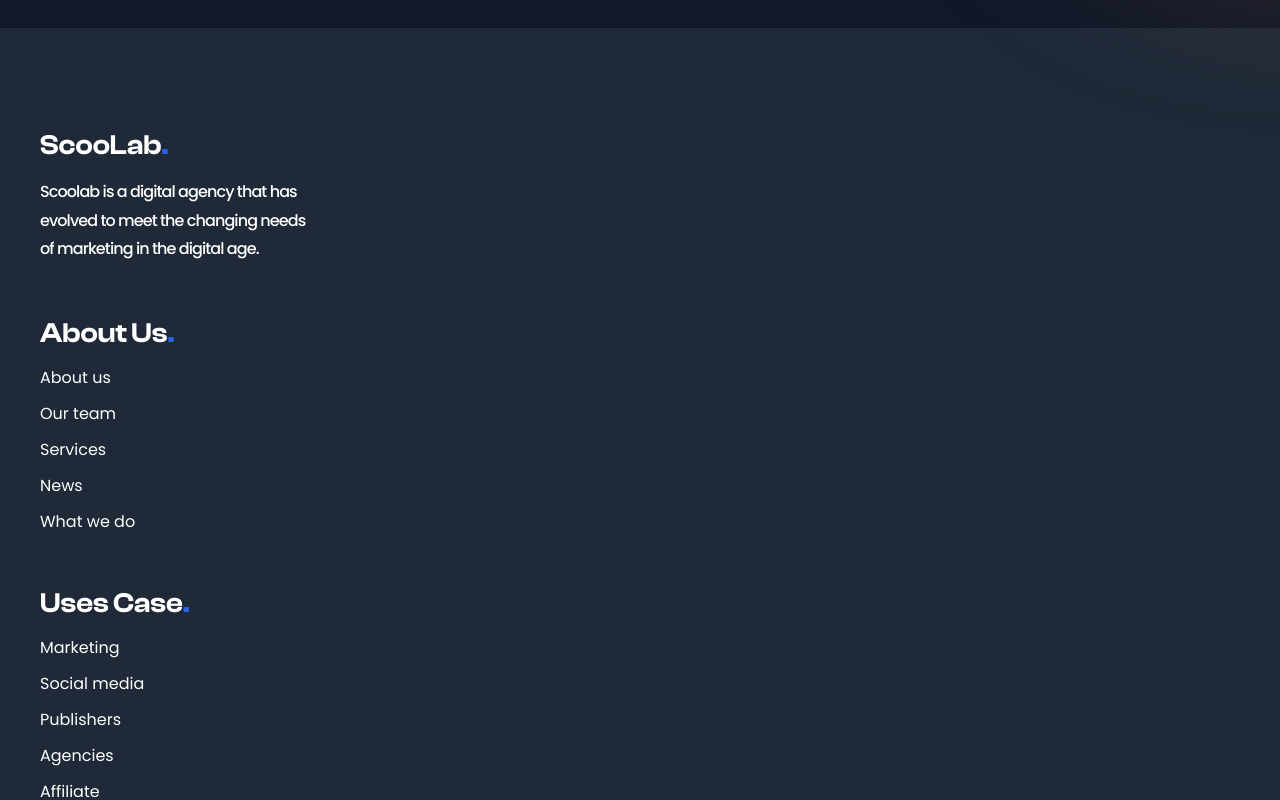
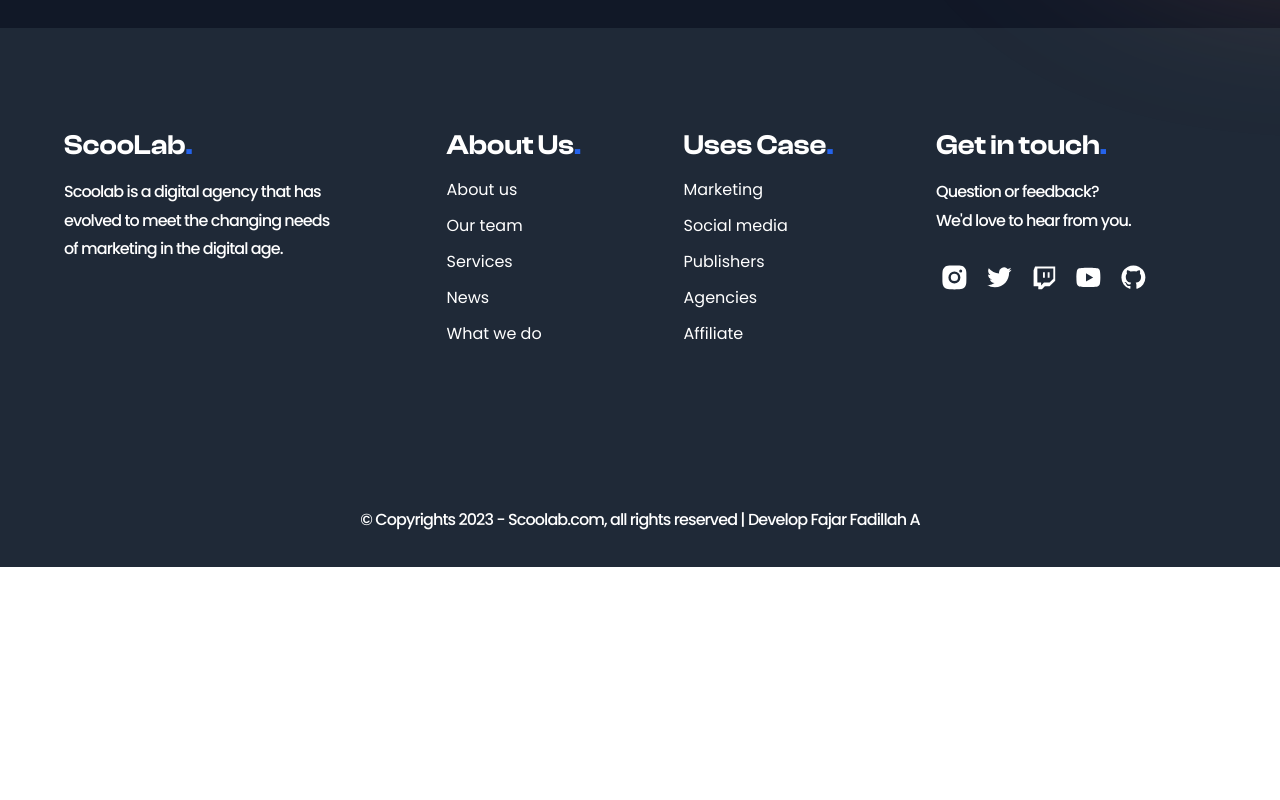
Before and after one commit to fajarfadillahh/scoolab-digital-agency-react-tailwind, a React (Vite) app: page / in a window 1280 px wide. Shown: the part 7860-8660 px from the top of the page. After the commit the page ends 8427 px from the top, so only its background shows below. Built offline with nearby package versions, Linux system fonts and the light colour scheme.

Commit message:
modified: responsive Footer components

```diff
--- a/src/components/Footer.jsx
+++ b/src/components/Footer.jsx
@@ -12,13 +12,13 @@ const Footer = () => {
   return (
     <footer className="pt-24">
       <div className="bg-gray-800 pt-24 pb-8">
-        <div className="container grid gap-32">
-          <div className="grid gap-12">
+        <div className="container grid gap-32 2xl:max-w-6xl">
+          <div className="grid gap-12 sm:grid-cols-2 md:grid-cols-3 lg:flex lg:justify-between">
             <div>
               <h1 className="pb-3 font-title text-[28px] font-semibold text-white">
                 ScooLab<span className="text-blue-600">.</span>
               </h1>
-              <p className="section-text w-[280px]">
+              <p className="section-text max-w-[280px]">
                 Scoolab is a digital agency that has evolved to meet the
                 changing needs of marketing in the digital age.
               </p>
```
